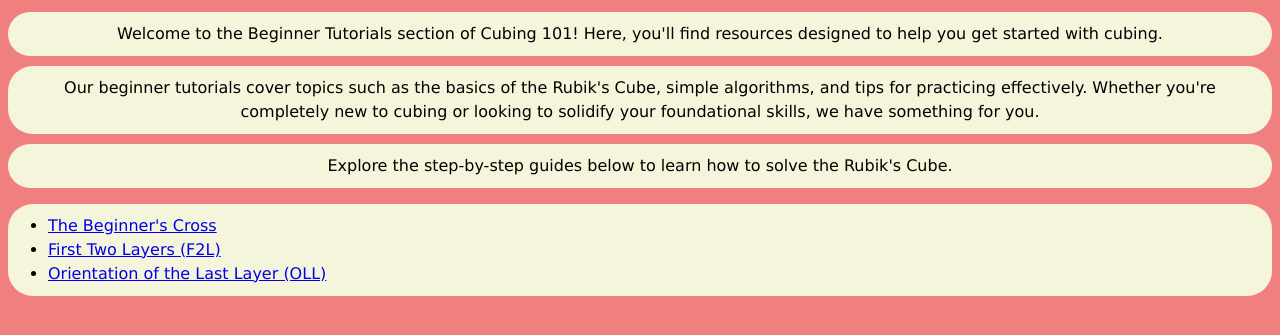
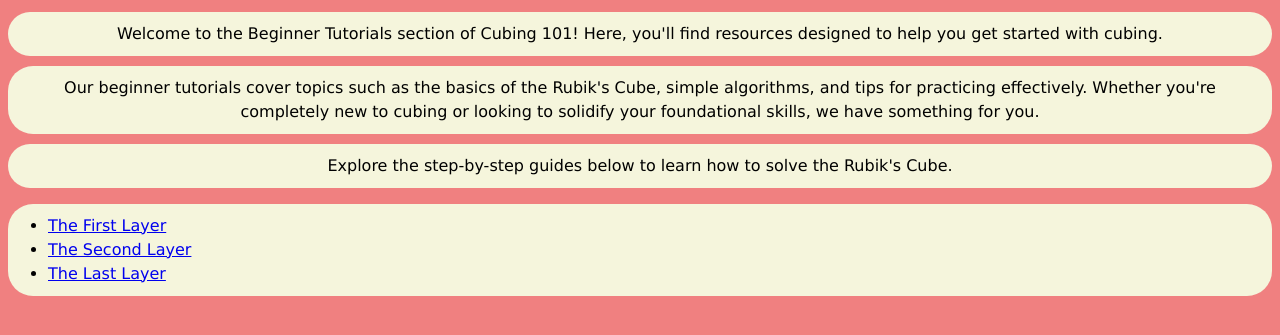
Before and after one commit to aparikh544-lang/aparikh544-lang.github.io, a plain HTML site: page beginner_tutorials.html in a window 1280 px wide. Shown: the part 155-490 px from the top of the page. Drawn offline with Linux system fonts and the light colour scheme.

Commit message:
Forgot that links on beginner_tutorials.html were named incorrectly, fixed them

```diff
--- a/beginner_tutorials.html
+++ b/beginner_tutorials.html
@@ -10,9 +10,9 @@
         <p class="p">Our beginner tutorials cover topics such as the basics of the Rubik's Cube, simple algorithms, and tips for practicing effectively. Whether you're completely new to cubing or looking to solidify your foundational skills, we have something for you.</p>
         <p class="p">Explore the step-by-step guides below to learn how to solve the Rubik's Cube.</p>
         <ul class="list">
-            <li><a href="first_layer.html">The Beginner's Cross</a></li>
-            <li><a href="second_layer.html">First Two Layers (F2L)</a></li>
-            <li><a href="third_layer.html">Orientation of the Last Layer (OLL)</a></li>
+            <li><a href="first_layer.html">The First Layer</a></li>
+            <li><a href="second_layer.html">The Second Layer</a></li>
+            <li><a href="third_layer.html">The Last Layer</a></li>
         </ul>
     </body>
 </html>
```
